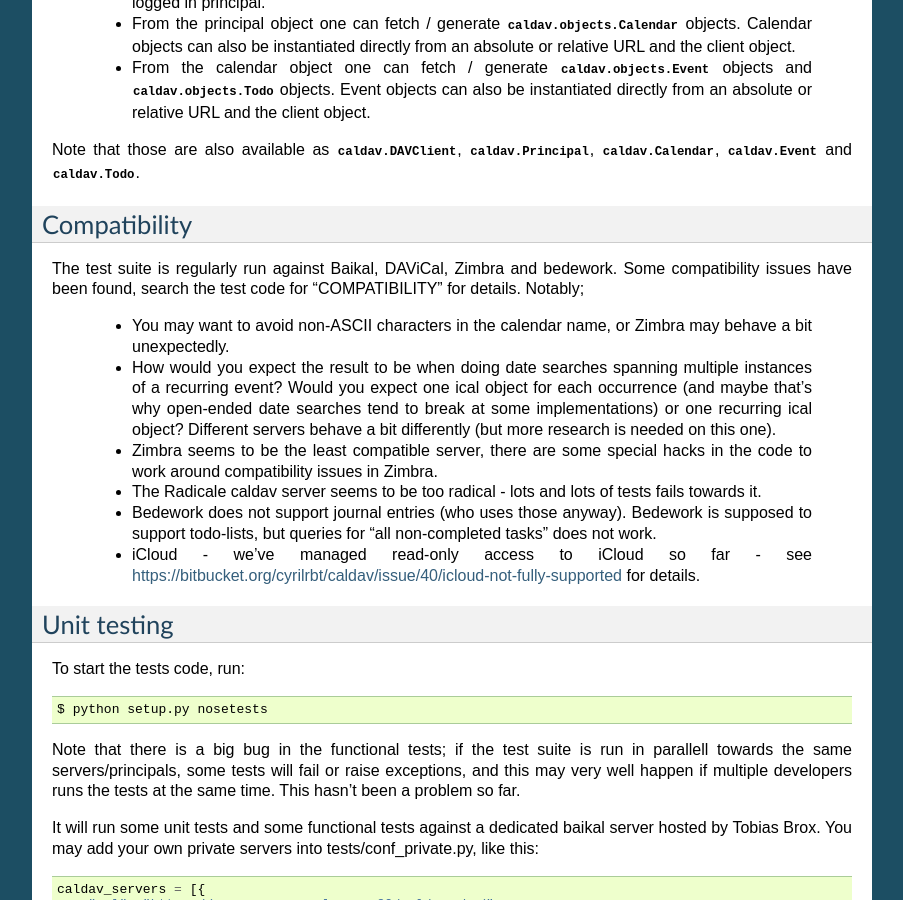
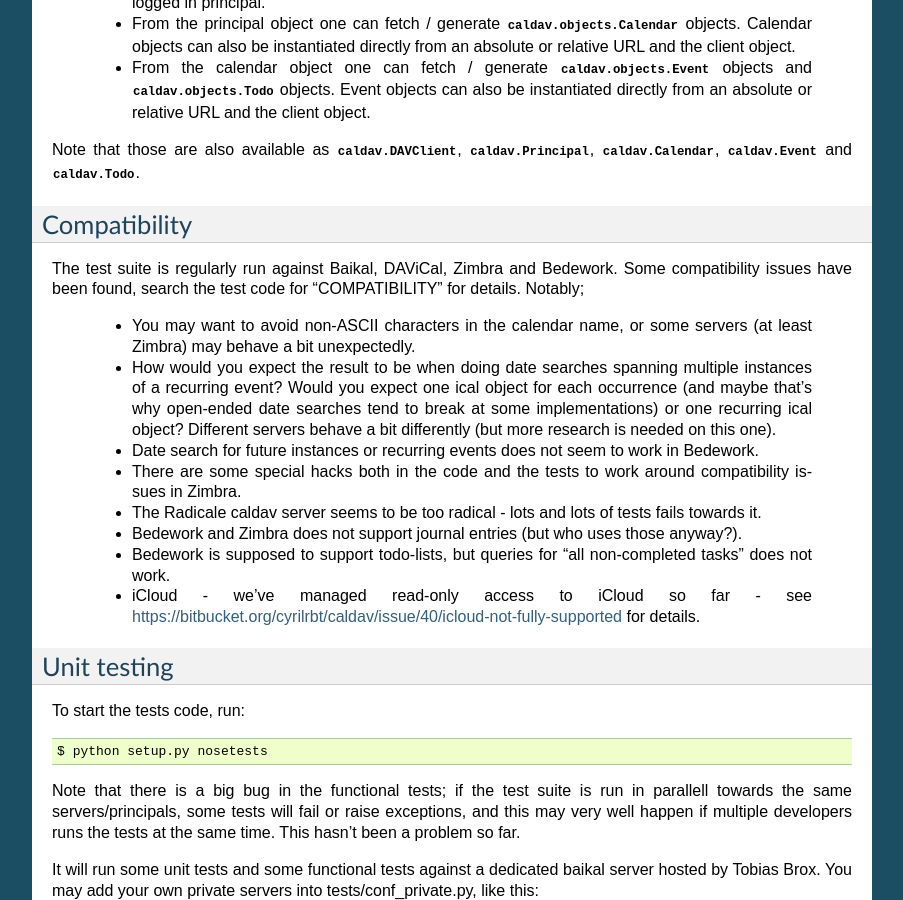
Before and after one commit to python-caldav/caldav, a Sphinx documentation site: the page built from docs/source/index.rst, in a window 1280 px wide and 900 px high, scrolled down 1258 px. Shown: the whole window, without its empty margins (198-1101 px from the left). Built offline with Sphinx 7.4.7, drawn with Linux system fonts in a browser that asks for light colours.

Commit message:
more doc on compatibility issues

```diff
--- a/docs/source/index.rst
+++ b/docs/source/index.rst
@@ -103,11 +103,11 @@ Compatibility
 =============
 
 The test suite is regularly run against Baikal, DAViCal, Zimbra
-and bedework.  Some compatibility issues have been found, search the
+and Bedework.  Some compatibility issues have been found, search the
 test code for "COMPATIBILITY" for details.  Notably;
 
  * You may want to avoid non-ASCII characters in the calendar name, or
-   Zimbra may behave a bit unexpectedly.
+   some servers (at least Zimbra) may behave a bit unexpectedly.
 
  * How would you expect the result to be when doing date searches
    spanning multiple instances of a recurring event?  Would you expect
@@ -116,16 +116,20 @@ test code for "COMPATIBILITY" for details.  Notably;
    one recurring ical object?  Different servers behave a bit
    differently (but more research is needed on this one).
 
- * Zimbra seems to be the least compatible server, there are some
-   special hacks in the code to work around compatibility issues in
-   Zimbra.
+ * Date search for future instances or recurring events does not seem
+   to work in Bedework.
+
+ * There are some special hacks both in the code and the tests to work
+   around compatibility issues in Zimbra.
 
  * The Radicale caldav server seems to be too radical - lots and lots
    of tests fails towards it.
 
- * Bedework does not support journal entries (who uses those anyway).
-   Bedework is supposed to support todo-lists, but queries for "all
-   non-completed tasks" does not work.
+ * Bedework and Zimbra does not support journal entries (but who uses those
+   anyway?).
+
+ * Bedework is supposed to support todo-lists, but queries
+   for "all non-completed tasks" does not work.
 
  * iCloud - we've managed read-only access to iCloud so far - see
    https://bitbucket.org/cyrilrbt/caldav/issue/40/icloud-not-fully-supported
```
